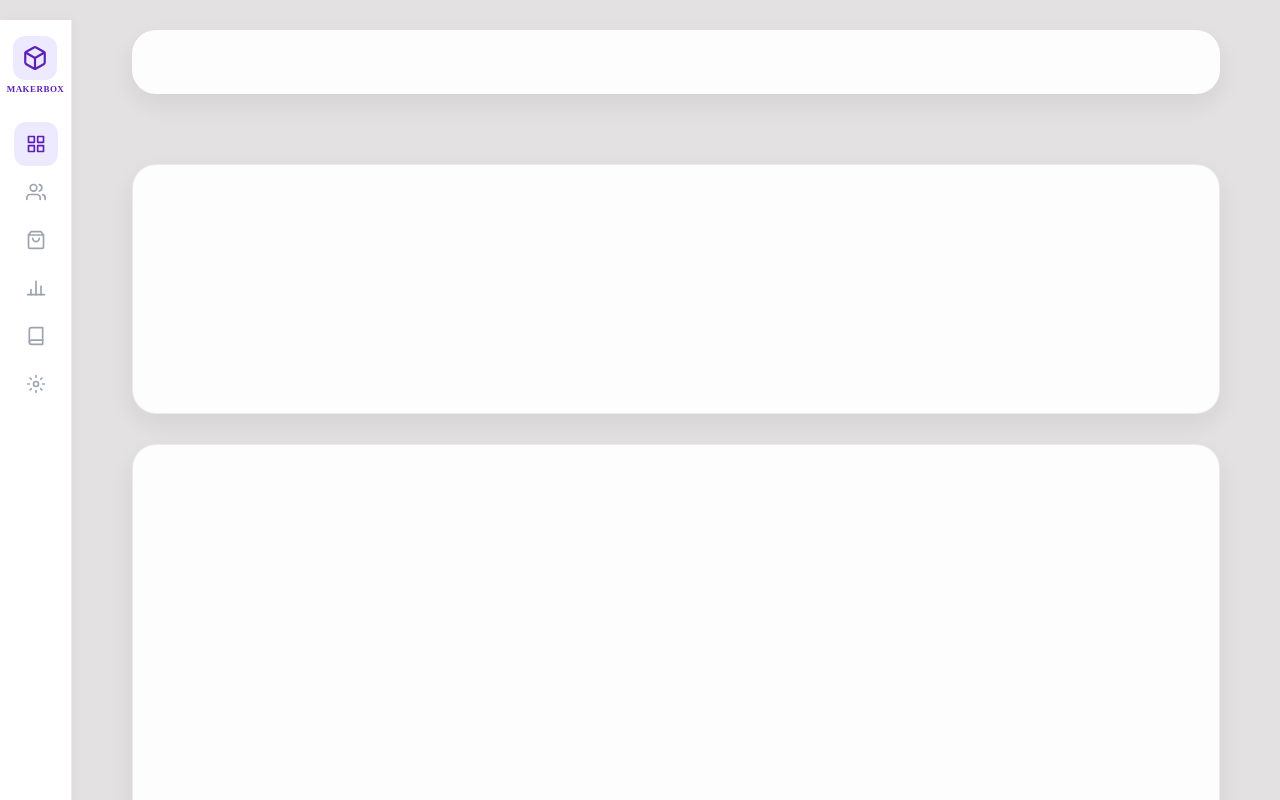
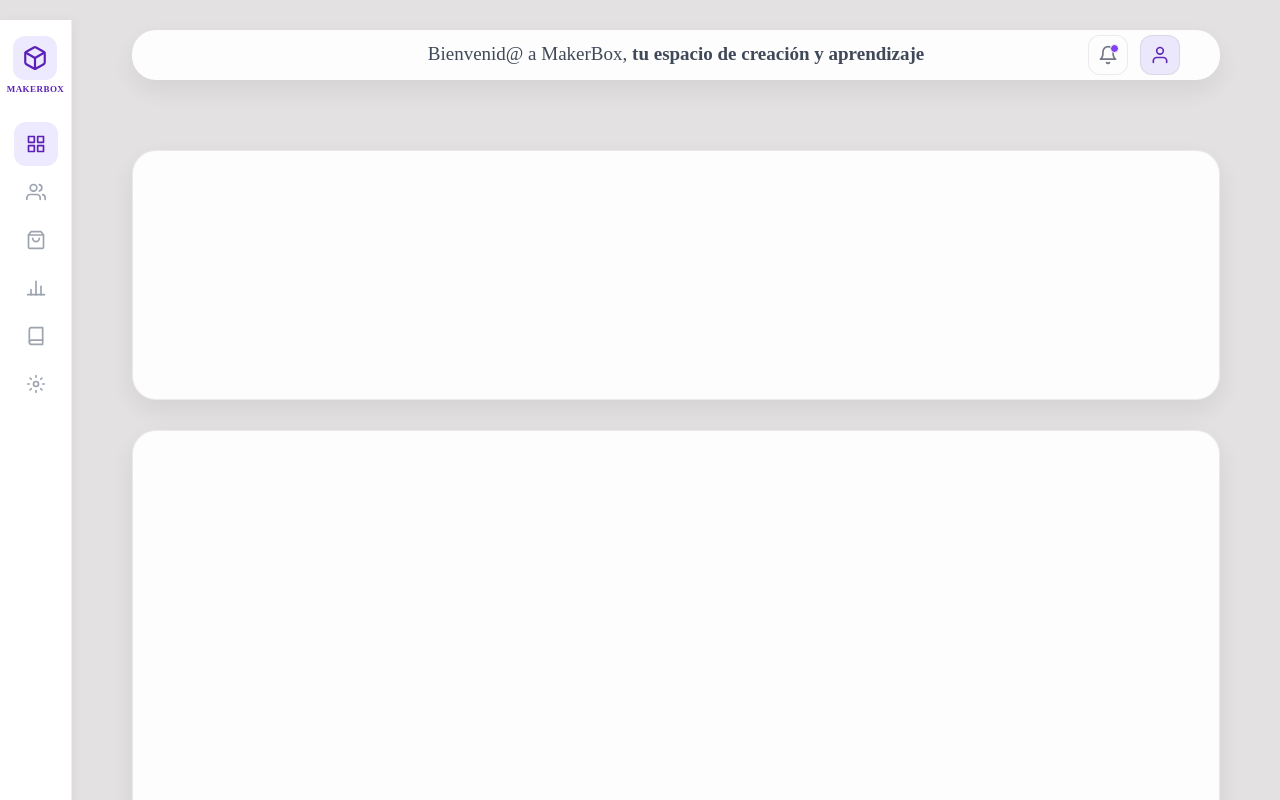
Before and after one commit to DiArrow/ContruSoftware, a React (Vite) app in the folder frontend/: page / in a window 1280 px wide. Shown: the top 800 px of the page. Built offline with nearby package versions, Linux system fonts and the light colour scheme.

Commit message:
feat(topbar): Se agregó la barra superior en el menú

```diff
--- a/frontend/src/App.jsx
+++ b/frontend/src/App.jsx
@@ -1,8 +1,8 @@
 import React from "react";
 import "./index.css";
 
-//Iconos desarrollados presentes en la sidebar
-//Presentes mediante figuras geométricas
+//Iconos presentes mediante figuras geométricas
+//Iconos para la sidebar
 const IconGrid = () => (
   <svg width="20" height="20" viewBox="0 0 24 24" fill="none" stroke="currentColor" strokeWidth="2" strokeLinecap="round" strokeLinejoin="round">
     <rect x="3" y="3" width="7" height="7"/><rect x="14" y="3" width="7" height="7"/>
@@ -44,7 +44,21 @@ const IconBox = () => (
     <polyline points="3.27 6.96 12 12.01 20.73 6.96"/><line x1="12" y1="22.08" x2="12" y2="12"/>
   </svg>
 );
-// Items de navegación
+
+//Iconos para el topbar
+const IconBell = () => (
+  <svg width="20" height="20" viewBox="0 0 24 24" fill="none" stroke="currentColor" strokeWidth="2" strokeLinecap="round" strokeLinejoin="round">
+    <path d="M18 8A6 6 0 0 0 6 8c0 7-3 9-3 9h18s-3-2-3-9"/>
+    <path d="M13.73 21a2 2 0 0 1-3.46 0"/>
+  </svg>
+);
+const IconUser = () => (
+  <svg width="20" height="20" viewBox="0 0 24 24" fill="none" stroke="currentColor" strokeWidth="2" strokeLinecap="round" strokeLinejoin="round">
+    <path d="M20 21v-2a4 4 0 0 0-4-4H8a4 4 0 0 0-4 4v2"/><circle cx="12" cy="7" r="4"/>
+  </svg>
+);
+
+//Items de navegación
 const navItems = [
   { icon: <IconGrid />,     label: "Dashboard"   },
   { icon: <IconUsers />,    label: "Estudiantes" },
@@ -115,6 +129,87 @@ function Sidebar() {
     </aside>
   );
 }
+
+//Topbar
+function Topbar() {
+  return (
+    <div style={{
+      width: "100%",
+      height: "64px",
+      display: "flex",
+      alignItems: "flex-start",
+      padding: "0 8px 0",
+      boxSizing: "border-box",
+      position: "relative",
+    }}>
+      {/* Mensaje de bienvenida */}
+      <div style={{
+        position: "absolute",
+        left: "50%",
+        transform: "translateX(-50%)",
+        display: "flex",
+        alignItems: "center",
+        paddingTop: "8px",
+      }}>
+        <p style={{ fontSize: "19px", color: "#374151", fontWeight: 100, margin: 0 }}>
+          {/* fontWeight: 100 para el texto general y 750 para el mensaje destacado */}
+          Bienvenid@ a MakerBox, <strong style={{ fontWeight: 750 }}>tu espacio de creación y aprendizaje</strong>
+        </p>
+      </div>
+
+      {/* Iconos */}
+      <div style={{
+        position: "absolute",
+        right: "8px",
+        display: "flex",
+        alignItems: "center",
+        gap: "12px",
+      }}>
+
+        {/* Campana */}
+        <button title="Notificaciones" style={{
+          width: "40px", height: "40px",
+          display: "flex", alignItems: "center", justifyContent: "center",
+          borderRadius: "12px",
+          border: "1px solid rgba(0,0,0,0.08)",
+          backgroundColor: "#ffffff",
+          color: "#6b7280",
+          cursor: "pointer",
+          position: "relative",
+          transition: "background 0.2s, color 0.2s",
+        }}>
+          <IconBell />
+
+          {/* Badge de notificación */}
+          <span style={{
+            position: "absolute",
+            top: "8px", right: "8px",
+            width: "7px", height: "7px",
+            borderRadius: "50%",
+            backgroundColor: "#7c3aed",
+            border: "1.5px solid #ffffff",
+          }} />
+        </button>
+
+        {/* Perfil */}
+        <button title="Perfil" style={{
+          width: "40px", height: "40px",
+          display: "flex", alignItems: "center", justifyContent: "center",
+          borderRadius: "12px",
+          border: "1px solid rgba(0,0,0,0.08)",
+          backgroundColor: "#ede9fe",
+          color: "#5b21b6",
+          cursor: "pointer",
+          transition: "background 0.2s, color 0.2s",
+        }}>
+          <IconUser />
+        </button>
+
+      </div>
+    </div>
+  );
+}
+
 //Cards
 const baseCard = {
   backgroundColor: "#ffffff",
@@ -135,6 +230,7 @@ const styles = {
   cuadroSuperior: {
     ...baseCard,
     height: "var(--cuadro-alto)",
+    paddingTop: "5px",
   },
   cuadroCentral: {
     ...baseCard,
@@ -158,7 +254,13 @@ function useHover() {
 function CuadroSuperior({ children }) {
   const { hovered, ...handlers } = useHover();
   return (
-    <div style={{ ...styles.cuadroSuperior, ...(hovered ? hoverShadow : {}) }} {...handlers}>
+    <div style={{
+      ...styles.cuadroSuperior,
+      ...(hovered ? hoverShadow : {}),
+      display: "flex",
+      flexDirection: "column",
+      gap: "18px",
+    }} {...handlers}>
       {children}
     </div>
   );
@@ -167,7 +269,13 @@ function CuadroSuperior({ children }) {
 function CuadroCentral({ children }) {
   const { hovered, ...handlers } = useHover();
   return (
-    <div style={{ ...styles.cuadroCentral, ...(hovered ? hoverShadow : {}) }} {...handlers}>
+    <div style={{
+      ...styles.cuadroCentral,
+      ...(hovered ? hoverShadow : {}),
+      display: "flex",
+      flexDirection: "column",
+      gap: "18px",
+    }} {...handlers}>
       {children}
     </div>
   );
@@ -176,20 +284,28 @@ function CuadroCentral({ children }) {
 function CuadroInferior({ children }) {
   const { hovered, ...handlers } = useHover();
   return (
-    <div style={{ ...styles.cuadroInferior, ...(hovered ? hoverShadow : {}) }} {...handlers}>
+    <div style={{
+      ...styles.cuadroInferior,
+      ...(hovered ? hoverShadow : {}),
+      display: "flex",
+      flexDirection: "column",
+      gap: "18px",
+    }} {...handlers}>
       {children}
     </div>
   );
 }
 
-//App
+//App (llamada de funciones)
 export default function App() {
   return (
     <div style={{ display: "flex", minHeight: "100vh" }}>
       <Sidebar />
 
+    <div style={{ flex: 1, minWidth: 0, display: "flex", flexDirection: "column" }}>
       <div style={{ flex: 1, minWidth: 0 }}>
         <CuadroSuperior>
+          <Topbar />
           <p></p>
         </CuadroSuperior>
 
@@ -202,5 +318,6 @@ export default function App() {
         </CuadroInferior>
       </div>
     </div>
+    </div>
   );
 }
```
